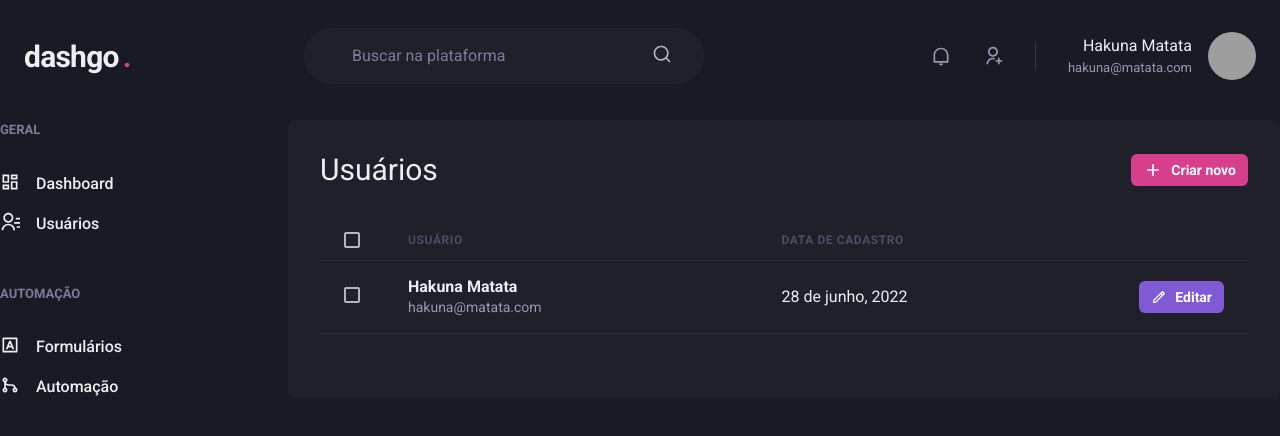
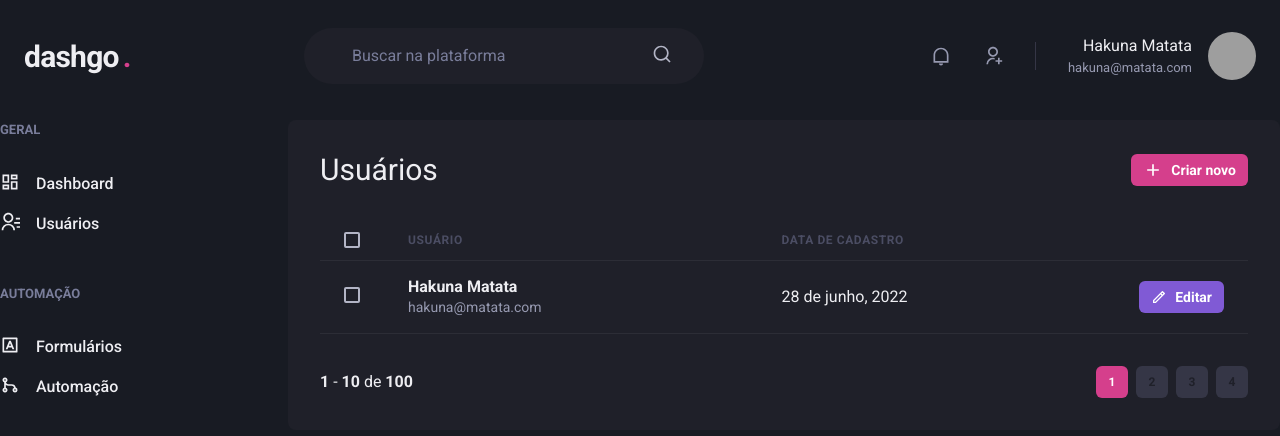
Before and after one commit to wwchacalww/rocket_dashboard, a Next.js app: page /users in a window 1280 px wide. Shown: the top 436 px of the page. Built offline with nearby package versions, Linux system fonts and the light colour scheme; grey boxes are pictures that could not be loaded.

Commit message:
Componente Pagination criado

```diff
--- /dev/null
+++ b/src/components/Pagination.tsx
@@ -0,0 +1,66 @@
+import { Box, Button, Stack } from "@chakra-ui/react";
+
+export default function Pagination() {
+  return (
+    <Stack
+      direction="row"
+      spacing={6}
+      mt="8"
+      justify="space-between"
+      align="center"
+    >
+      <Box>
+        <strong>1</strong> - <strong>10</strong> de <strong>100</strong>
+      </Box>
+
+      <Stack direction="row" spacing="2">
+        <Button
+          size="sm"
+          fontSize="xs"
+          width="4"
+          colorScheme="pink"
+          disabled
+          _disabled={{
+            bg: "pink.500",
+            cursor: "default",
+          }}
+        >
+          1
+        </Button>
+        <Button
+          size="sm"
+          fontSize="xs"
+          width="4"
+          bg="gray.700"
+          _hover={{
+            bg: "gray.500",
+          }}
+        >
+          2
+        </Button>
+        <Button
+          size="sm"
+          fontSize="xs"
+          width="4"
+          bg="gray.700"
+          _hover={{
+            bg: "gray.500",
+          }}
+        >
+          3
+        </Button>
+        <Button
+          size="sm"
+          fontSize="xs"
+          width="4"
+          bg="gray.700"
+          _hover={{
+            bg: "gray.500",
+          }}
+        >
+          4
+        </Button>
+      </Stack>
+    </Stack>
+  );
+}
--- a/src/pages/users/index.tsx
+++ b/src/pages/users/index.tsx
@@ -15,6 +15,7 @@
 } from "@chakra-ui/react";
 import { RiAddLine, RiPencilLine } from "react-icons/ri";
 import { Header } from "../../components/Header";
+import Pagination from "../../components/Pagination";
 import Sidebar from "../../components/Sidebar";
 
 export default function Userlist() {
@@ -76,6 +77,8 @@
               </Tr>
             </Tbody>
           </Table>
+
+          <Pagination />
         </Box>
       </Flex>
     </Box>
```
Also changed, not shown: 1 other file (tests, documents, lock files or other folders).
